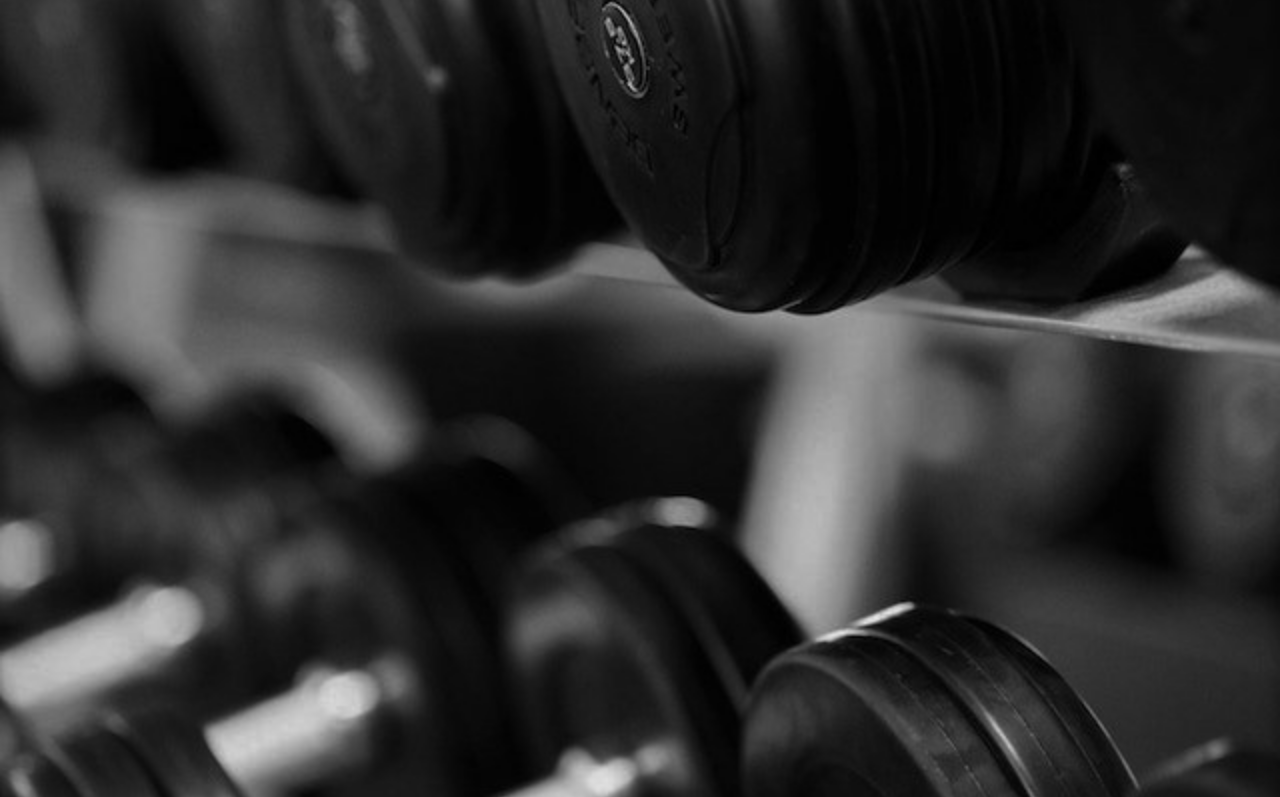
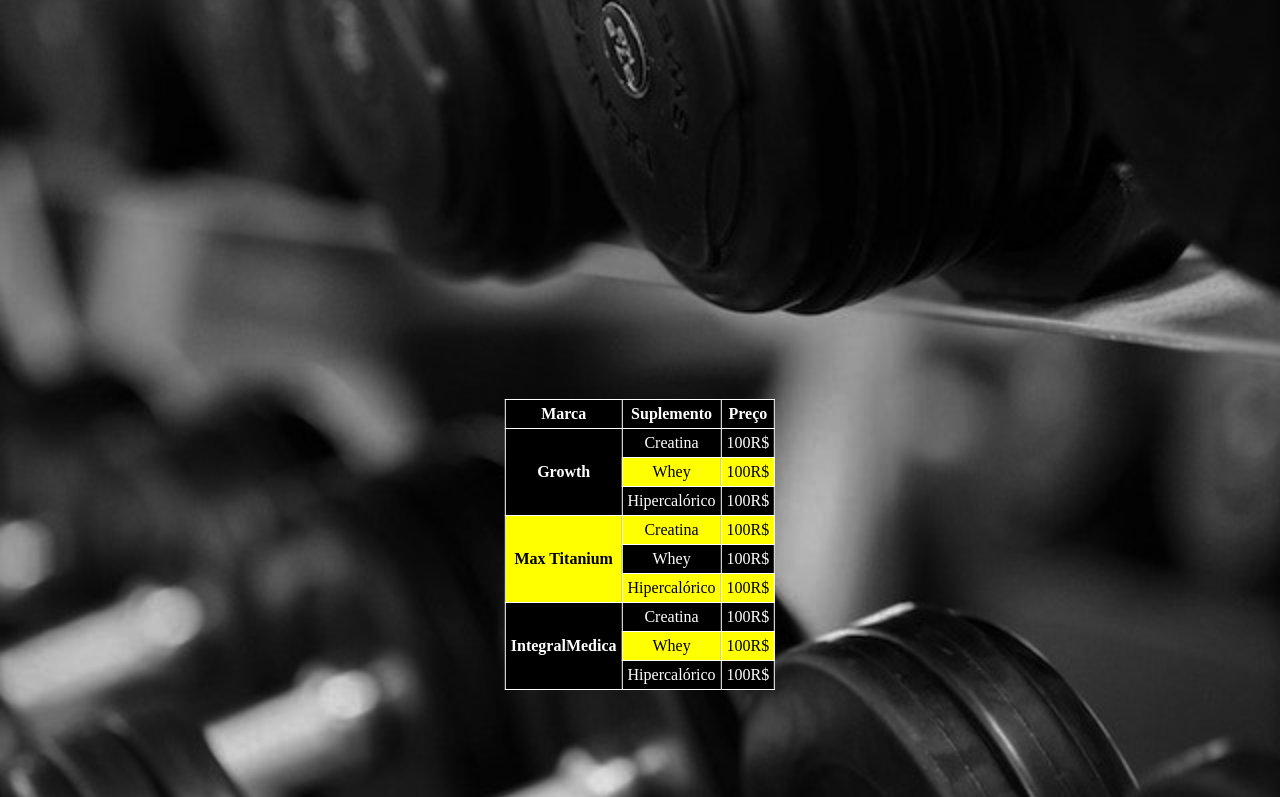
Before and after one commit to FelipePinheiroRegina/html-css, a plain HTML site: page desafios/praticando003/index.html in a window 1280 px wide. Shown: the part 199-996 px from the top of the page. Drawn offline with Linux system fonts and the light colour scheme.

Commit message:
adicionando tabela

```diff
--- a/desafios/praticando003/estilos/style.css
+++ b/desafios/praticando003/estilos/style.css
@@ -96,6 +96,32 @@ main {
     width: 265px;
 }
 
+aside {
+    position: absolute;
+    top: 50%;
+    left: 50%;
+    transform: translate(-50%);
+}
+
+aside > table {
+    border-collapse: collapse;
+    color: white;
+    background-color: black;
+    text-align: center;
+}
+
+table td, th {
+    border: 1px solid white;
+    padding: 5px;
+}
+
+table > tbody tr:nth-child(2n) {
+    background-color: yellow;
+    color: black;
+}
+
+
+
 footer {
     font-family: Arial, Helvetica, sans-serif;
     background-color: black;
--- a/desafios/praticando003/index.html
+++ b/desafios/praticando003/index.html
@@ -39,6 +39,64 @@
 
             </iframe>
         </section>
+
+        <aside>
+            <Table>
+                <thead>
+                    <tr>
+                        <th scope="col">Marca</th>
+                        <th scope="col">Suplemento</th>
+                        <th scope="col">Preço</th>
+                    </tr>
+                </thead>
+                <tbody>
+                    <tr>
+                        <th rowspan="3" scope="rowgroup">Growth</th>
+                        <td>Creatina</td>
+                        <td>100R$</td>
+                    </tr>
+                    <tr>
+                        <td>Whey</td>
+                        <td>100R$</td>
+                    </tr>
+                    <tr>
+                        <td>Hipercalórico</td>
+                        <td>100R$</td>
+                    </tr>
+
+                    <tr>
+                        <th rowspan="3" scope="rowgroup">Max Titanium</th>
+                        <td>Creatina</td>
+                        <td>100R$</td>
+                    </tr>
+                    <tr>
+                        <td>Whey</td>
+                        <td>100R$</td>
+                    </tr>
+                    <tr>
+                        <td>Hipercalórico</td>
+                        <td>100R$</td>
+                    </tr>
+
+                    <tr>
+                        <th rowspan="3" scope="rowgroup">IntegralMedica</th>
+                        <td>Creatina</td>
+                        <td>100R$</td>
+                    </tr>
+                    <tr>
+                        <td>Whey</td>
+                        <td>100R$</td>
+                    </tr>
+                    <tr>
+                        <td>Hipercalórico</td>
+                        <td>100R$</td>
+                    </tr>
+                </tbody>
+                <tfoot>
+
+                </tfoot>
+            </Table>
+        </aside>
     </main>
     <footer>
         <p>
```
